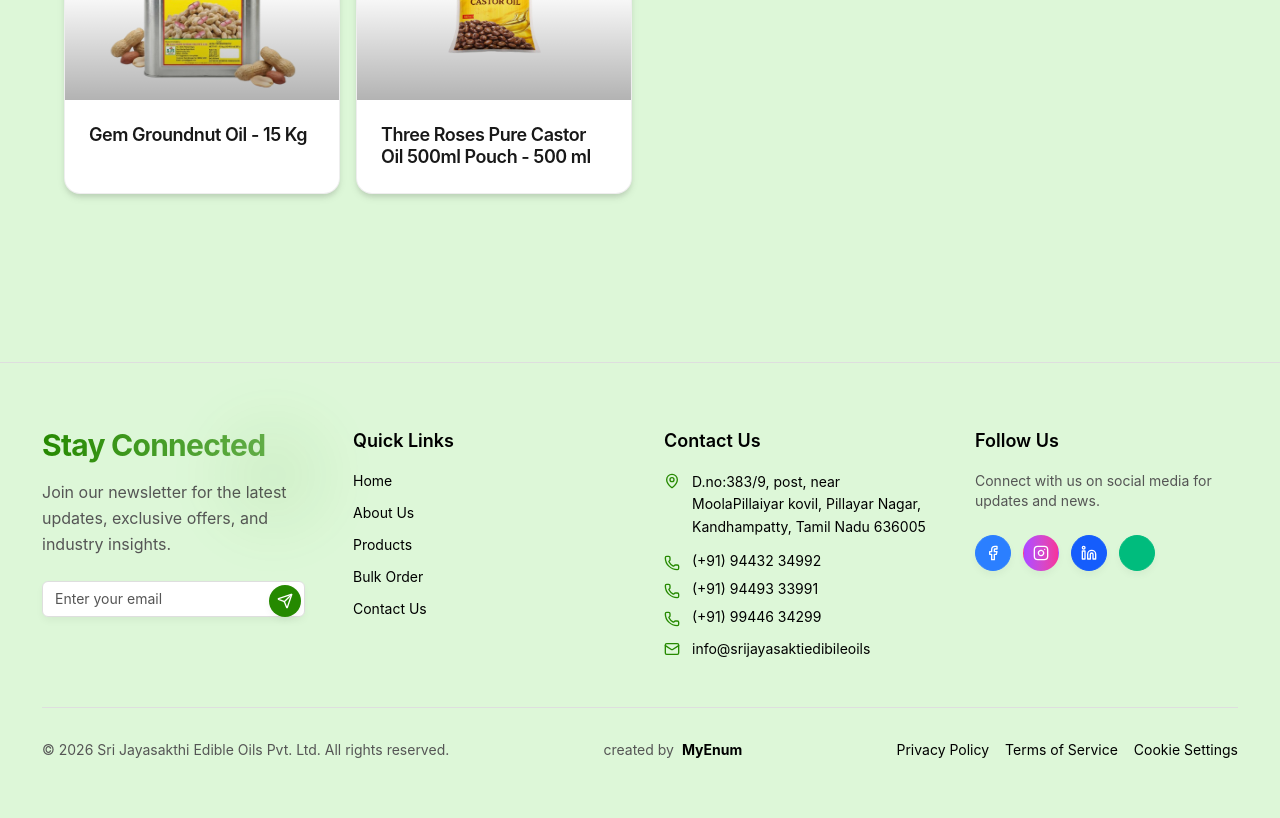
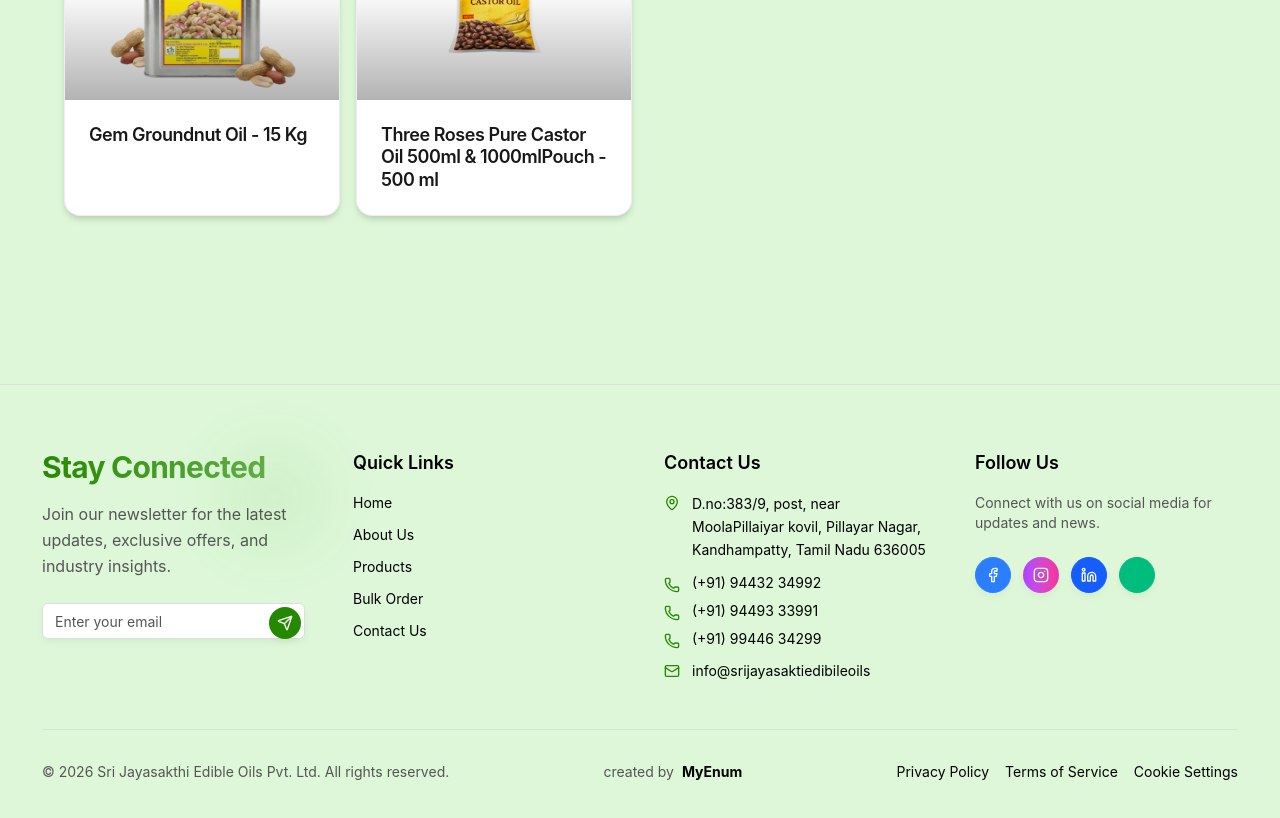
Before and after one commit to Myenum2412/sjs-jayasakthi-edible-oil, a Next.js app: page /products in a window 1280 px wide. Shown: the part 3340-4158 px from the top of the page. Built offline with nearby package versions, Linux system fonts and the light colour scheme; some icons are missing.

Commit message:
Update products.ts

```diff
--- a/src/data/products.ts
+++ b/src/data/products.ts
@@ -730,7 +730,7 @@ const data: Product[] = [
   },
   {
     id: 24,
-    name: "Three Roses Pure Castor Oil 500ml Pouch",
+    name: "Three Roses Pure Castor Oil 500ml & 1000mlPouch",
     slug: "three-roses-pure-castor-oil-500ml-pouch",
     price: "₹110.00",
     originalPrice: "₹130.00",
@@ -753,7 +753,7 @@ const data: Product[] = [
       "Safe Packaging: Easy to use and store.",
     ],
     seoKeywords: "three roses castor oil pouch, 500ml castor oil, medicinal castor oil, Salem, Salem Tamil Nadu",
-    seoTitle: "Three Roses Pure Castor Oil 500ml Pouch - Best Edible Oil in Salem",
+    seoTitle: "Three Roses Pure Castor Oil 500ml & 1000 ml Pouch - Best Edible Oil in Salem",
     seoDescription: "Three Roses Pure Castor Oil is now available in a 500ml pouch for wellness. Available in Salem, Tamil Nadu.",
   },
   {
```
